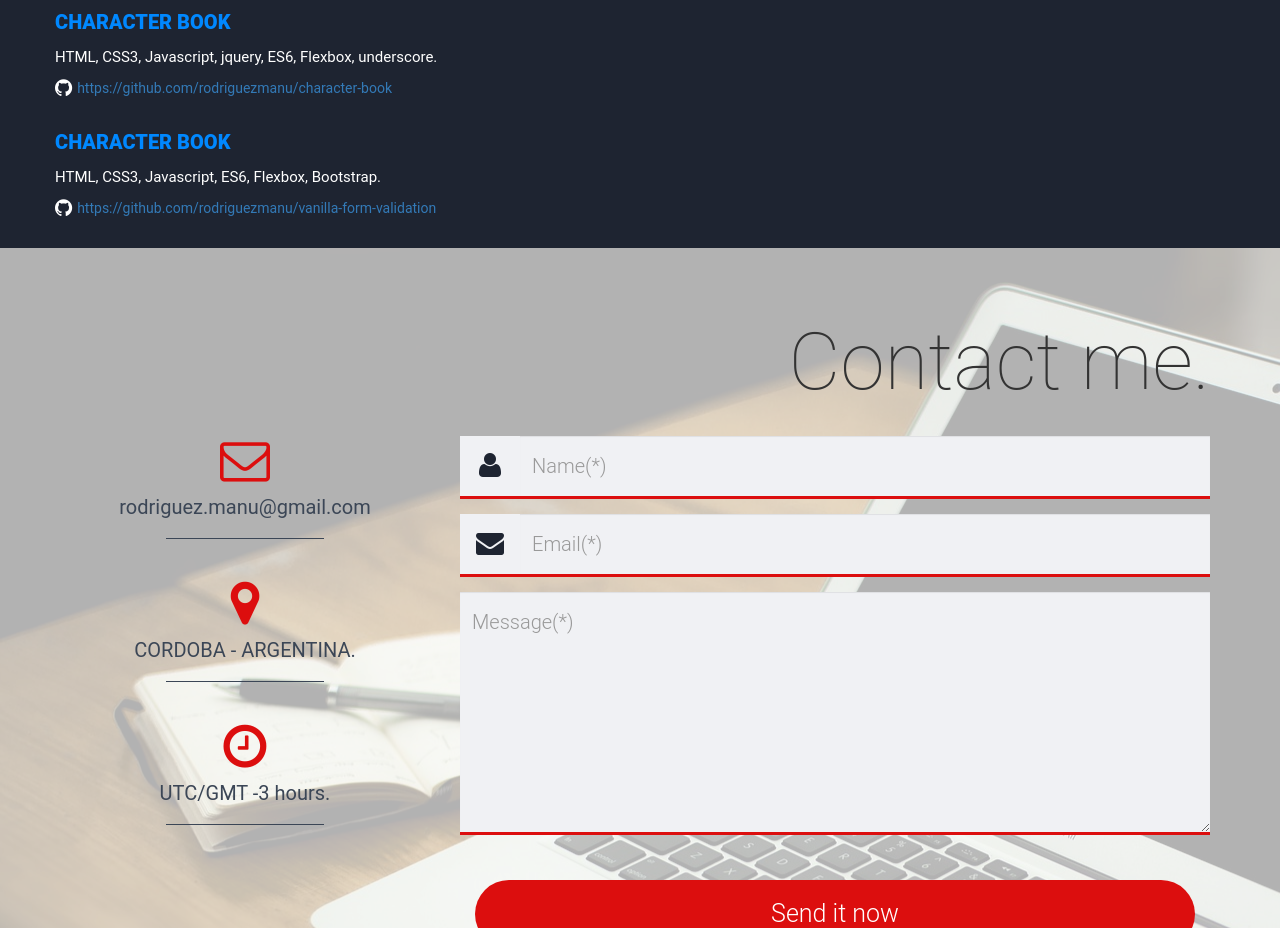
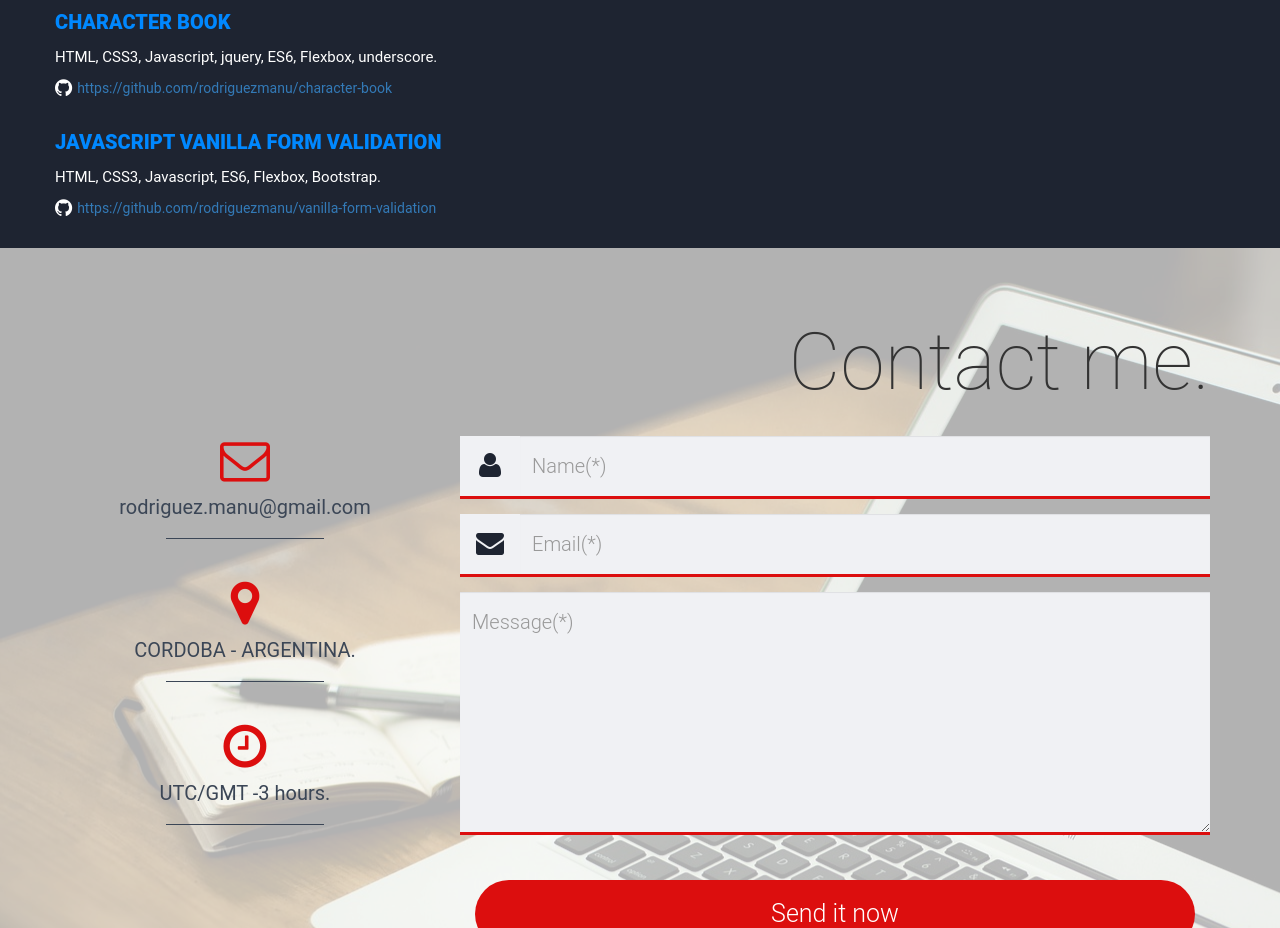
Before and after one commit to rodriguezmanu/rodriguezmanu.github.io, a website: page index.html in a window 1280 px wide. Shown: the part 5400-6328 px from the top of the page. Drawn offline with Linux system fonts and the light colour scheme; files whose address does not match are found by name.

Commit message:
Update index.html

```diff
--- a/index.html
+++ b/index.html
@@ -501,7 +501,7 @@
                     </div>
                 </div>
 
-                <p class="text-main color-c title-sample wow fadeInRightBig">Character book</p>
+                <p class="text-main color-c title-sample wow fadeInRightBig">Javascript vanilla form validation</p>
                 <div class="text-main color-c techs-sample wow fadeInLeftBig">
                     HTML, CSS3,  Javascript, ES6, Flexbox, Bootstrap.
                 </div>
```
